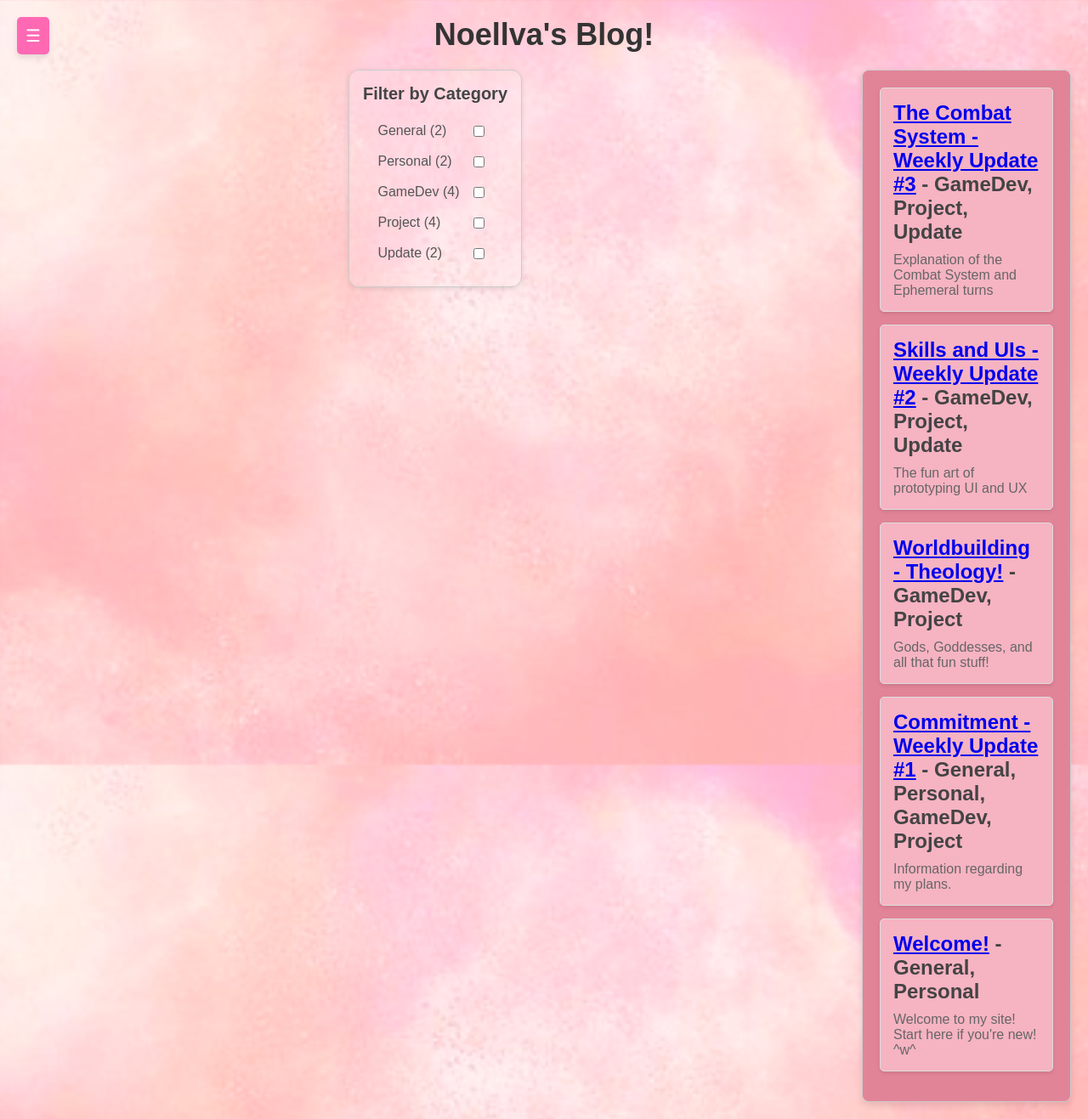
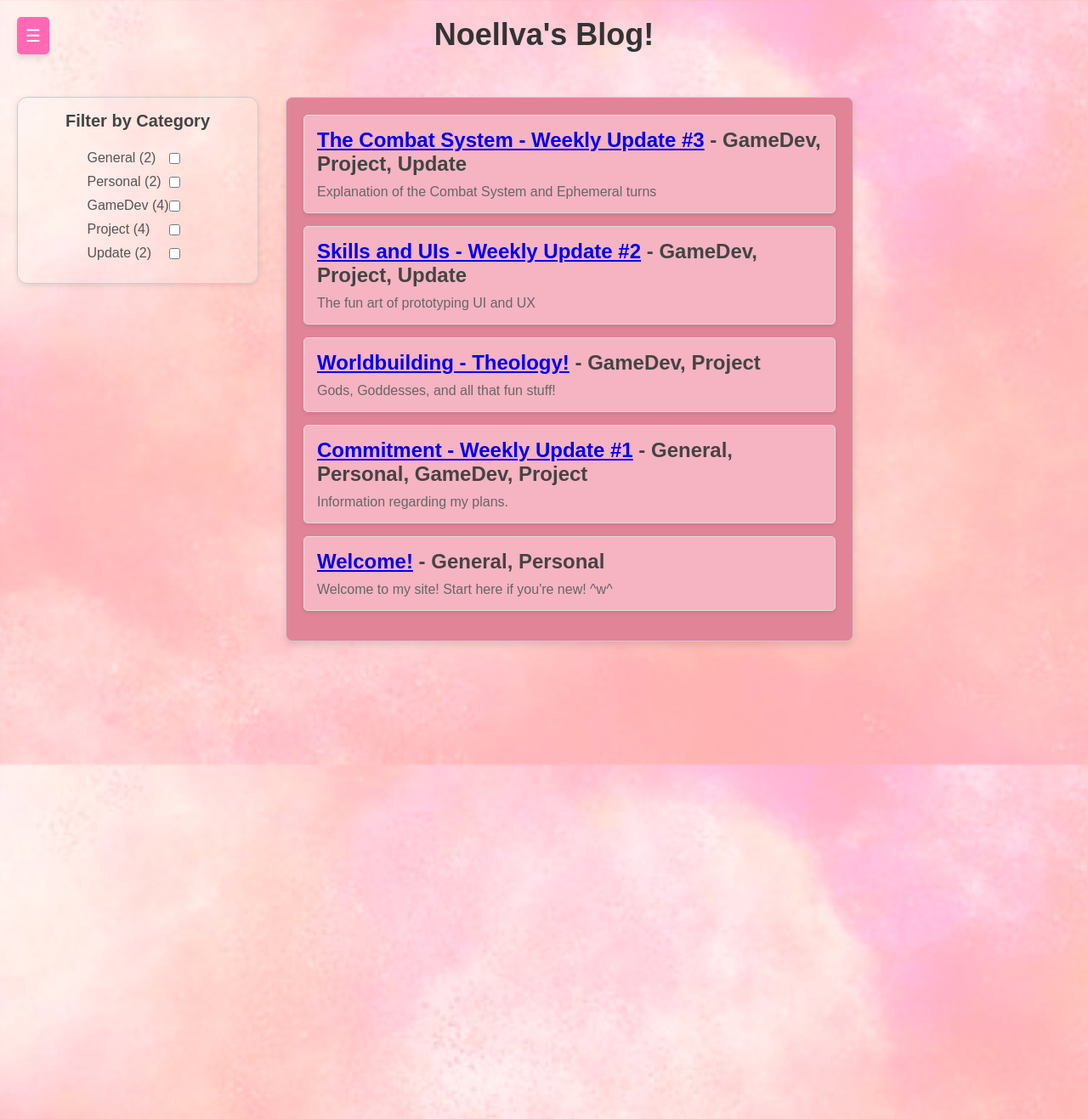
Before and after one commit to NocaToca/nocatoca.github.io, a Jekyll site: the page built from blog.md, in a window 1280 px wide. Shown: the whole page at 85% size. Built offline with Jekyll 4.4.1, drawn with Linux system fonts in a browser that asks for light colours.

Commit message:
uhhh another test

```diff
--- a/blog.md
+++ b/blog.md
@@ -4,75 +4,36 @@
 permalink: /blog/
 ---
 
-<style>
-  .filters {
-    background-color: rgba(255, 255, 255, 0.15);
-    border-radius: 12px;
-    padding: 1rem;
-    max-width: 300px;
-    margin: 0 auto 2rem auto;
-    box-shadow: 0 2px 6px rgba(0, 0, 0, 0.1);
-  }
+<div class="blog-container">
+  <div class="filters">
+    <h3>Filter by Category</h3>
+    <form id="category-filters">
+      {% for category in site.categories %}
+        <label class="category-option">
+          {{ category[0] }} ({{ category[1] | size }})
+          <input type="checkbox" class="category-filter" value="category-{{ category[0] | slugify }}">
+        </label>
+      {% endfor %}
+    </form>
+  </div>
 
-  .filters h3 {
-    margin-top: 0;
-    font-weight: bold;
-    text-align: center;
-  }
-
-  .category-option {
-    display: flex;
-    justify-content: space-between;
-    align-items: center;
-    margin: 0.25rem 0;
-    padding: 0.25rem 0.5rem;
-    border-radius: 6px;
-  }
-
-  .category-option:hover {
-    background-color: rgba(255, 255, 255, 0.1);
-  }
-
-  .category-option input {
-    margin-left: 1rem;
-  }
-
-  /* Optional: remove <hr> line */
-  hr {
-    display: none;
-  }
-</style>
-
-<div class="filters">
-  <h3>Filter by Category</h3>
-  <form id="category-filters">
-    {% for category in site.categories %}
-      <label class="category-option">
-        {{ category[0] }} ({{ category[1] | size }})
-        <input type="checkbox" class="category-filter" value="category-{{ category[0] | slugify }}">
-      </label>
-    {% endfor %}
-  </form>
-</div>
-
-<hr>
-
-<div class="posts">
-  {% if site.posts.size > 0 %}
-    {% for post in site.posts %}
-      <div class="post {% for category in post.categories %}category-{{ category | slugify }} {% endfor %}">
-        <h2><a href="{{ post.url }}">{{ post.title }}</a>
-        -
-        {% for category in post.categories %}
-            {{category}}{% unless forloop.last %}, {% endunless %}
-        {% endfor %}
-        </h2>
-        <p>{{ post.excerpt | strip_html }}</p>
-      </div>
-    {% endfor %}
-  {% else %}
-    <p>There are no posts yet!</p>
-  {% endif %}
+  <div class="posts">
+    {% if site.posts.size > 0 %}
+      {% for post in site.posts %}
+        <div class="post {% for category in post.categories %}category-{{ category | slugify }} {% endfor %}">
+          <h2>
+            <a href="{{ post.url }}">{{ post.title }}</a> -
+            {% for category in post.categories %}
+              {{ category }}{% unless forloop.last %}, {% endunless %}
+            {% endfor %}
+          </h2>
+          <p>{{ post.excerpt | strip_html }}</p>
+        </div>
+      {% endfor %}
+    {% else %}
+      <p>There are no posts yet!</p>
+    {% endif %}
+  </div>
 </div>
 
 <script>
--- a/css/blog.css
+++ b/css/blog.css
@@ -209,3 +209,37 @@
 #overlay.show{
     display: block;
 }
+
+.blog-container {
+    display: flex;
+    gap: 2rem;
+    justify-content: center;
+    align-items: flex-start;
+    flex-wrap: wrap;
+    margin-top: 2rem;
+  }
+
+  .filters {
+    flex: 0 0 250px;
+    background-color: rgba(255, 255, 255, 0.15);
+    border-radius: 12px;
+    padding: 1rem;
+    box-shadow: 0 2px 6px rgba(0, 0, 0, 0.1);
+  }
+
+  .filters h3 {
+    text-align: center;
+    margin-top: 0;
+  }
+
+  .category-option {
+    display: flex;
+    justify-content: space-between;
+    align-items: center;
+    margin: 0.5rem 0;
+  }
+
+  .posts {
+    flex: 1 1 600px;
+    max-width: 800px;
+  }
```
Also changed, not shown: _posts/20225-04-17-character_post_eclara_1.md (+1 -1 lines).
